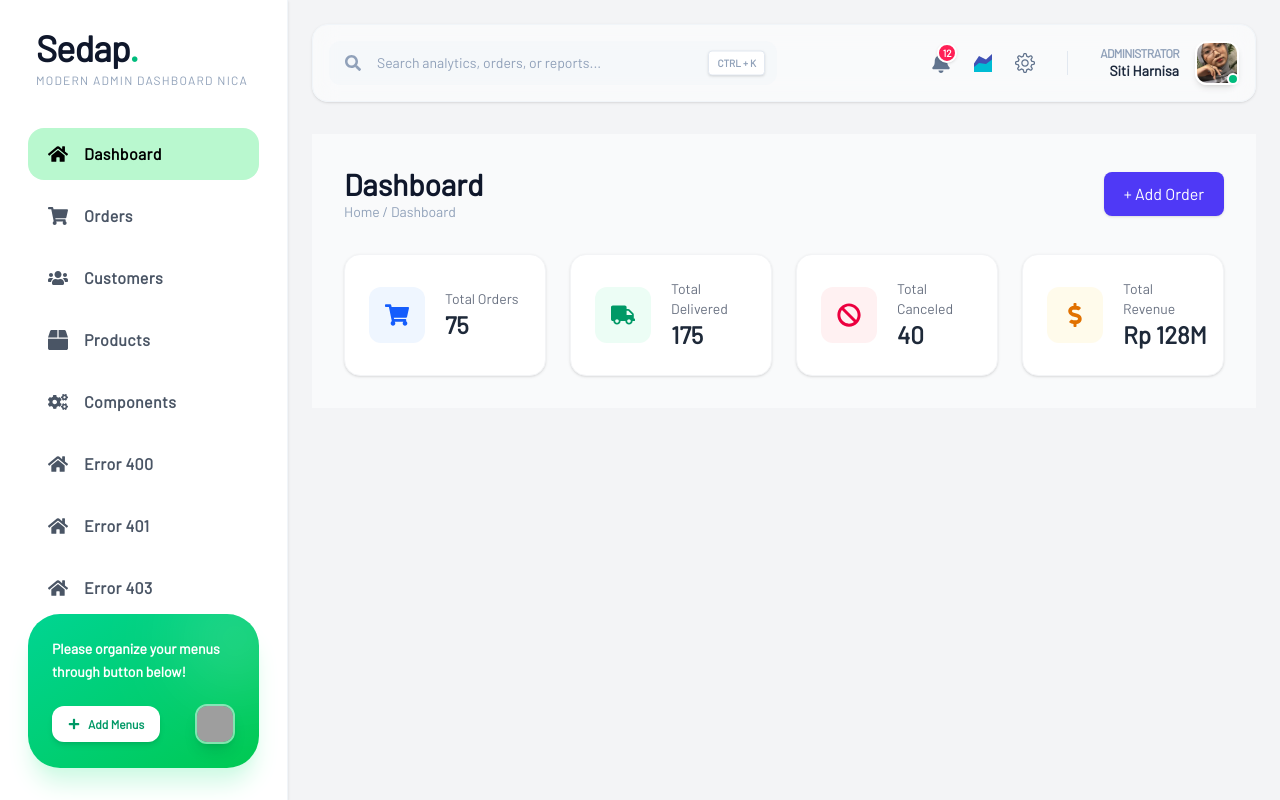
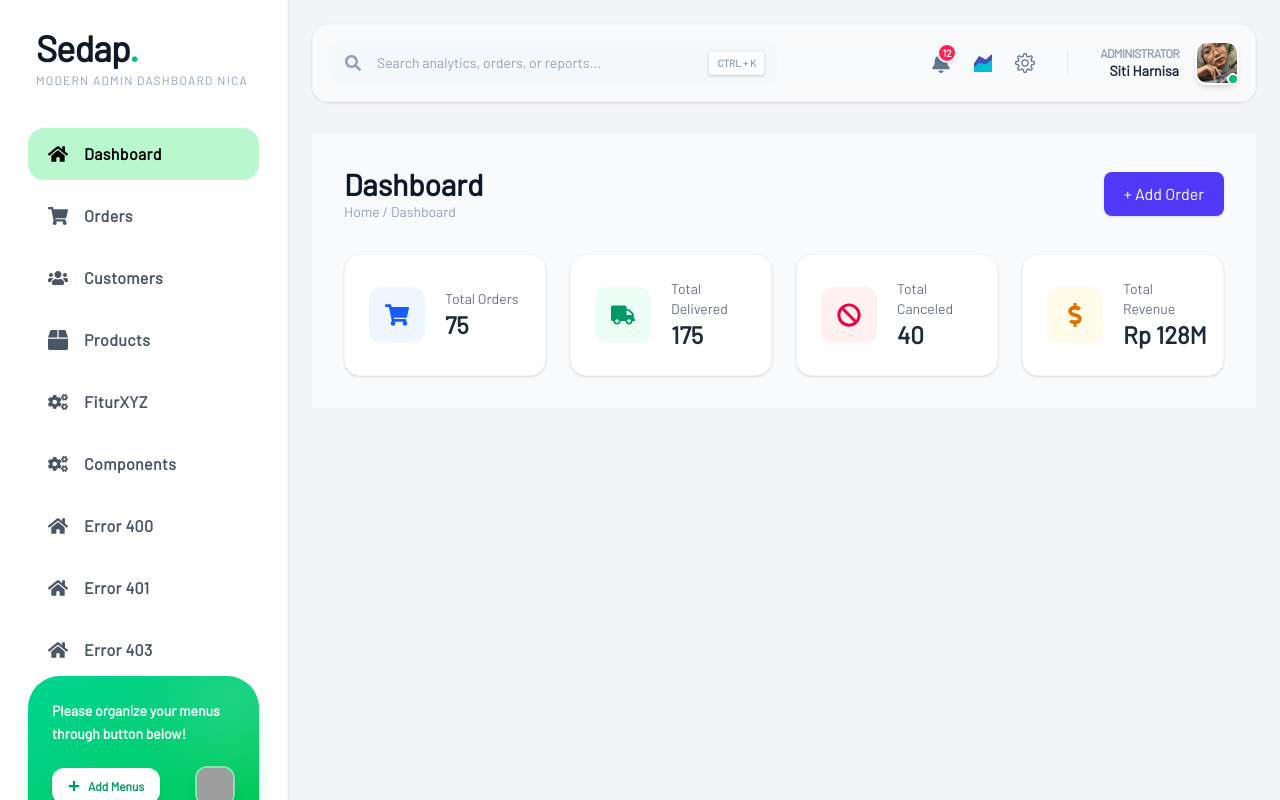
Before and after one commit to nisapcr/Prak-framework2, a React (Vite) app: page / in a window 1280 px wide. Built offline with nearby package versions, Linux system fonts and the light colour scheme; grey boxes are pictures that could not be loaded.

Commit message:
buat fitur xyz

```diff
--- a/src/App.jsx
+++ b/src/App.jsx
@@ -5,6 +5,7 @@ import MainLayout from "./layouts/MainLayout";
 import AuthLayout from "./layouts/AuthLayout";
 import ErrorPage from "./components/ErrorPage";
 import Loading from "./components/Loading";
+import FiturXYZ from "./pages/FiturXYZ";
 
 /* Lazy */
 const Dashboard = React.lazy(() => import("./pages/Dashboard"));
@@ -43,6 +44,7 @@ function App() {
 
           {/* 2. ROUTE COMPONENTS (Disarankan hilangkan tanda '/' di awal agar konsisten dengan yang lain) */}
           <Route path="components" element={<Components />} />
+          <Route path="FiturXYZ" element={<FiturXYZ />} />
 
           {/* ERROR */}
           <Route
--- a/src/components/Sidebar.jsx
+++ b/src/components/Sidebar.jsx
@@ -27,7 +27,7 @@ export default function Sidebar() {
     { name: "Customers", icon: <FaUsers />, to: "/customers" },
 
     { name: "Products", icon: <FaBox />, to: "/products" },
-
+    { name: "FiturXYZ", icon: <FaCogs />, to: "/fiturxyz" },
     // COMPONENTS
     { name: "Components", icon: <FaCogs />, to: "/components" },
 
--- /dev/null
+++ b/src/pages/FiturXYZ.jsx
@@ -0,0 +1,13 @@
+import PageHeader from "../components/PageHeader";
+import { useState } from "react";
+import { FaShoppingCart, FaTruck, FaBan, FaDollarSign } from "react-icons/fa";
+
+export default function FiturXYZ() {
+  return (
+    <div id="dashboard-container">
+      <PageHeader title="Dashboard" />
+
+      <p>Ini halaman Fitur XYZ</p>
+    </div>
+  );
+}
```
